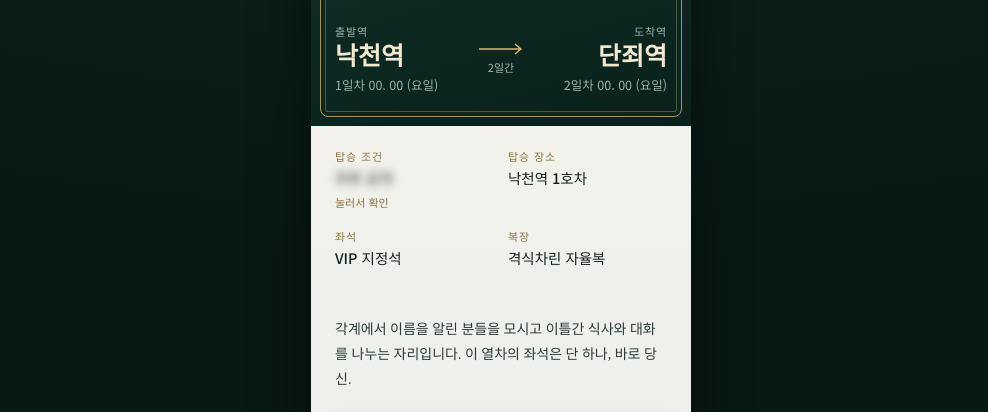
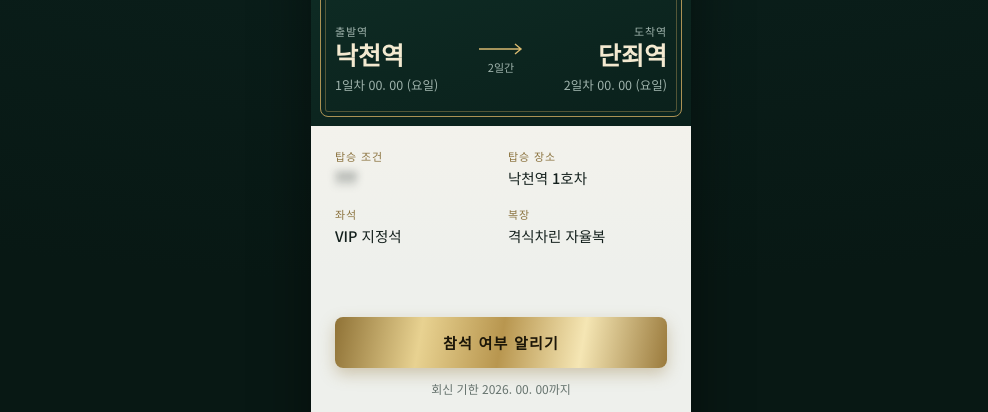
Before and after one commit to irregularparadise/convicttrain, a plain HTML site: page index.html in a window 1280 px wide. Shown: the part 353-765 px from the top of the page, without its empty margins (139-1127 px from the left). Drawn offline with Linux system fonts and the light colour scheme.

Commit message:
Update index.html

```diff
--- a/index.html
+++ b/index.html
@@ -113,7 +113,7 @@ body{background:radial-gradient(70% 45% at 50% 0%,rgba(190,155,85,.25),transpare
 
   <section class="part mid">
     <div class="grid">
-      <div class="cell"><small>탑승 조건</small><button class="veil" type="button" aria-pressed="false">추후 공개</button><span class="hint">눌러서 확인</span></div>
+      <div class="cell"><small>탑승 조건</small><p style="filter:blur(4px);user-select:none" aria-label="비공개">???</p></div>
       <div class="cell"><small>탑승 장소</small><p>낙천역 1호차</p></div>
       <div class="cell"><small>좌석</small><p>VIP 지정석</p></div>
       <div class="cell"><small>복장</small><p>격식차린 자율복</p></div>
@@ -123,7 +123,7 @@ body{background:radial-gradient(70% 45% at 50% 0%,rgba(190,155,85,.25),transpare
   <div class="perf" aria-hidden="true"></div>
 
   <section class="part bot">
-    <p class="note">각계에서 이름을 알린 분들을 모시고 이틀간 식사와 대화를 나누는 자리입니다. 이 열차의 좌석은 단 하나, 바로 당신.</p>
+
     <a class="rsvp" href="#reply">참석 여부 알리기</a>
     <p class="foot">회신 기한 2026. 00. 00까지</p>
     <div class="stub">
```
